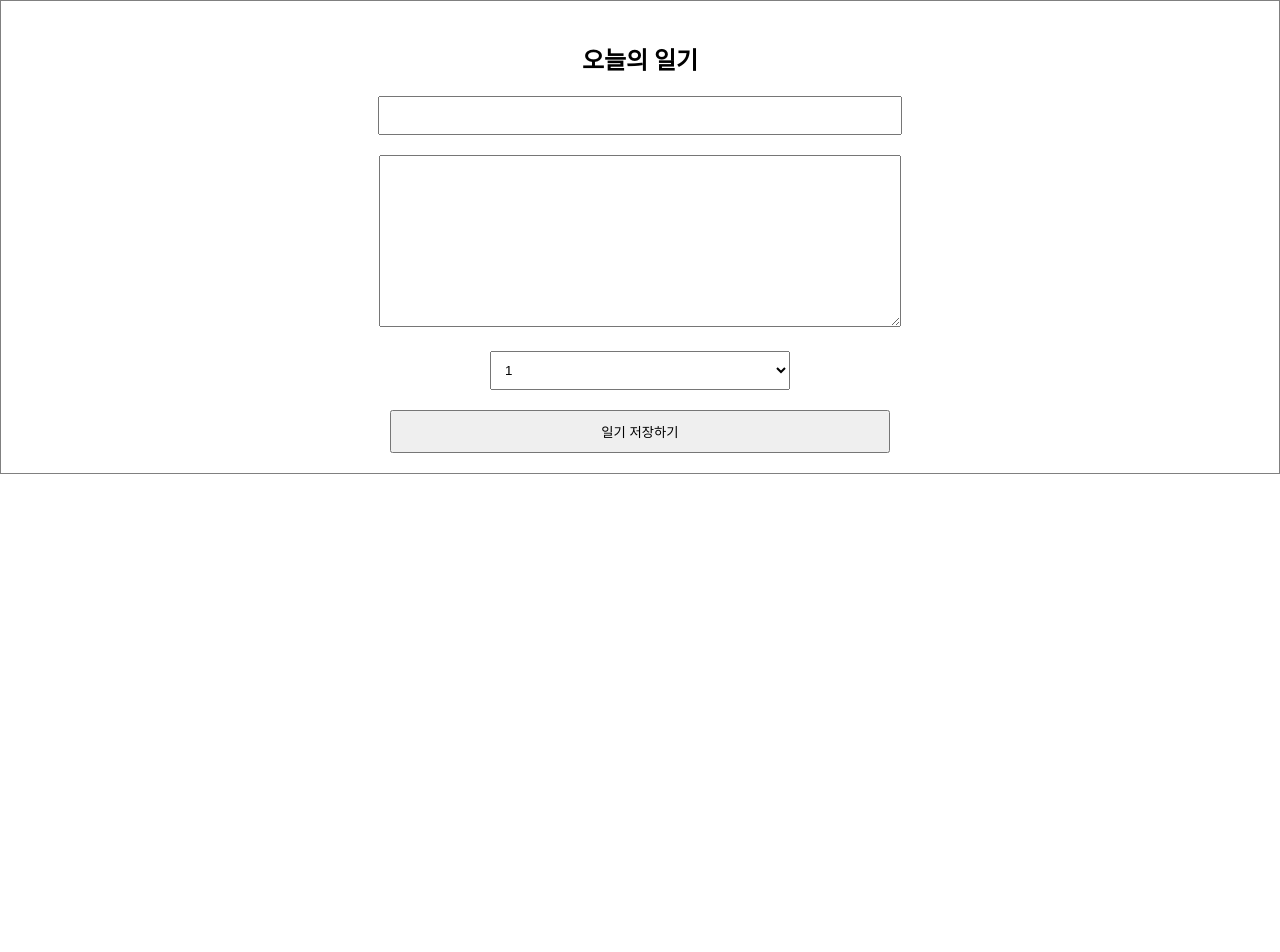
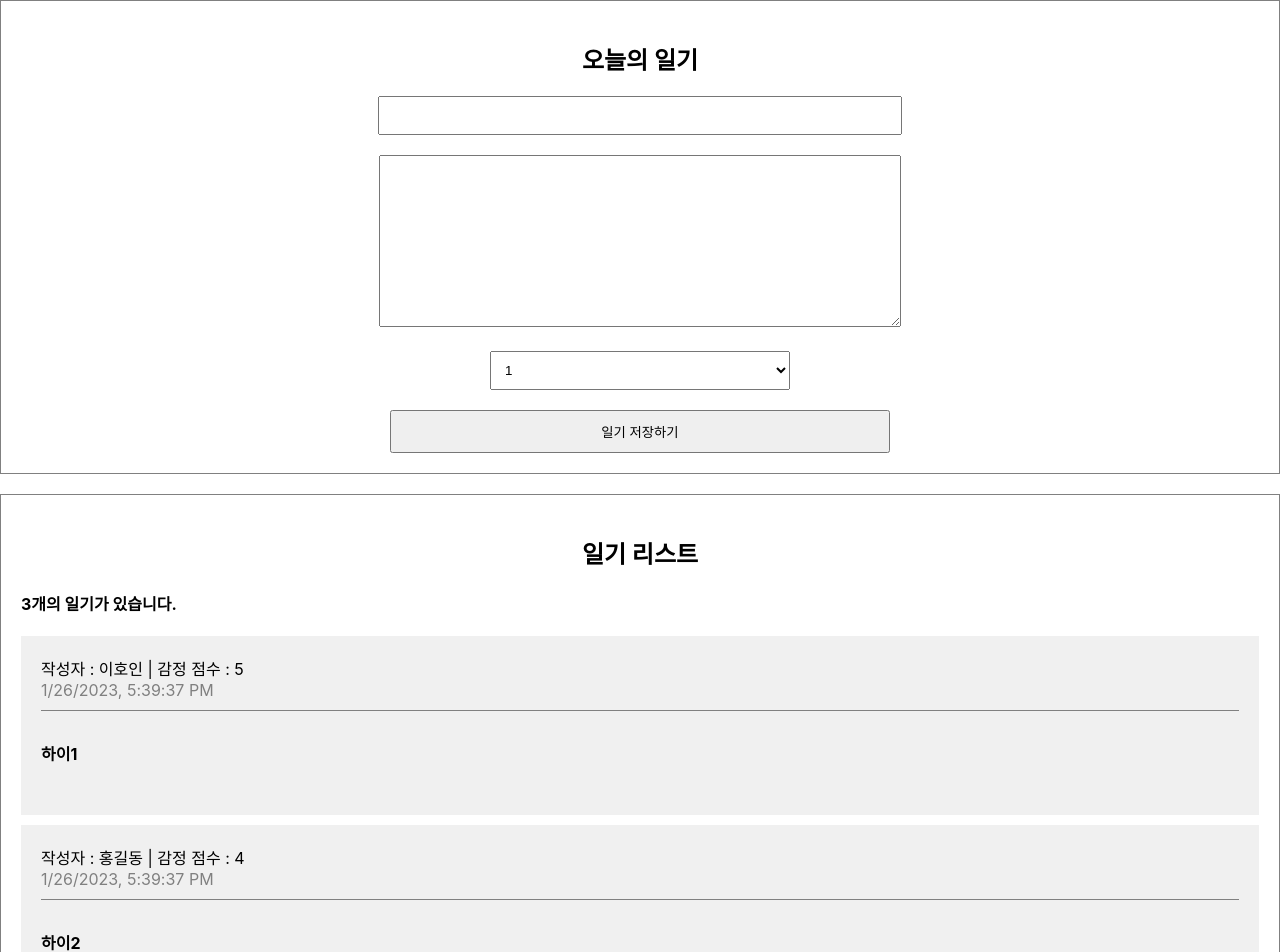
Before and after one commit to hoinlee-moi/Programming_Practice, a React (Create React App) app in the folder inflearn-react-practice/: page / in a window 1280 px wide. Shown: the top 952 px of the page. Before the commit the page ends 800 px from the top, so only its background shows below. Built offline with nearby package versions, Linux system fonts and the light colour scheme.

Commit message:
add : dummyData를 통한 list 만들기

```diff
--- a/inflearn-react-practice/src/App.css
+++ b/inflearn-react-practice/src/App.css
@@ -26,3 +26,39 @@ textarea {
   padding: 10px;
   cursor: pointer;
 }
+
+/* List */
+
+.DiaryList {
+  border: 1px solid gray;
+  padding: 20px;
+  margin-top: 20px;
+}
+
+.DiaryList h2 {
+  text-align: center;
+}
+
+/* Item */
+
+.DiaryItem {
+  background-color: rgb(240, 240, 240);
+  margin-bottom: 10px;
+  padding: 20px;
+}
+
+.DiaryItem .info {
+  border-bottom: 1px solid gray;
+  padding-bottom: 10px;
+  margin-bottom: 10px;
+}
+
+.DiaryItem .date {
+  color: gray;
+}
+
+.DiaryItem .content {
+  font-weight: bold;
+  margin-bottom: 30px;
+  margin-top: 30px;
+}
--- a/inflearn-react-practice/src/App.js
+++ b/inflearn-react-practice/src/App.js
@@ -1,10 +1,36 @@
 import "./App.css";
 import DiaryEditor from "./DiaryEditor";
+import DiaryList from "./DiaryList";
+
+const dummyList = [
+  {
+    id: 1,
+    author: "이호인",
+    content: "하이1",
+    emotion: 5,
+    createdDate: new Date().getTime(),
+  },
+  {
+    id: 2,
+    author: "홍길동",
+    content: "하이2",
+    emotion: 4,
+    createdDate: new Date().getTime(),
+  },
+  {
+    id: 3,
+    author: "임지지",
+    content: "하이3",
+    emotion: 1,
+    createdDate: new Date().getTime(),
+  },
+];
 
 function App() {
   return (
     <div className="App">
       <DiaryEditor />
+      <DiaryList diaryList={dummyList} />
     </div>
   );
 }
--- /dev/null
+++ b/inflearn-react-practice/src/DiaryItem.js
@@ -0,0 +1,16 @@
+const DiaryItem = ({ author, content, createdDate, emotion, id }) => {
+  return (
+    <div className="DiaryItem">
+      <div className="info">
+        <span>
+          작성자 : {author} | 감정 점수 : {emotion}
+        </span>
+        <br />
+        <span className="date">{new Date(createdDate).toLocaleString()}</span>
+      </div>
+      <div className="content">{content}</div>
+    </div>
+  );
+};
+
+export default DiaryItem;
--- /dev/null
+++ b/inflearn-react-practice/src/DiaryList.js
@@ -0,0 +1,22 @@
+import DiaryItem from "./DiaryItem";
+
+const DiaryList = ({ diaryList }) => {
+  console.log(diaryList);
+  return (
+    <div className="DiaryList">
+      <h2>일기 리스트</h2>
+      <h4>{diaryList.length}개의 일기가 있습니다.</h4>
+      <div>
+        {diaryList.map((item) => {
+          return <DiaryItem key={item.id} {...item} />;
+        })}
+      </div>
+    </div>
+  );
+};
+
+DiaryList.defaultProps = {
+  diaryList: [],
+};
+
+export default DiaryList;
--- a/inflearn-react-practice/src/index.js
+++ b/inflearn-react-practice/src/index.js
@@ -5,7 +5,7 @@ import App from "./App";
 
 const root = ReactDOM.createRoot(document.getElementById("root"));
 root.render(
-  <React.StrictMode>
+  <>
     <App />
-  </React.StrictMode>
+  </>
 );
```
